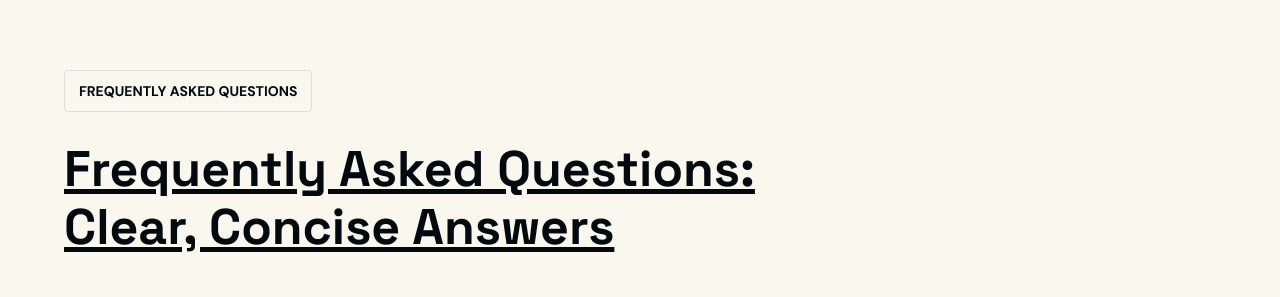
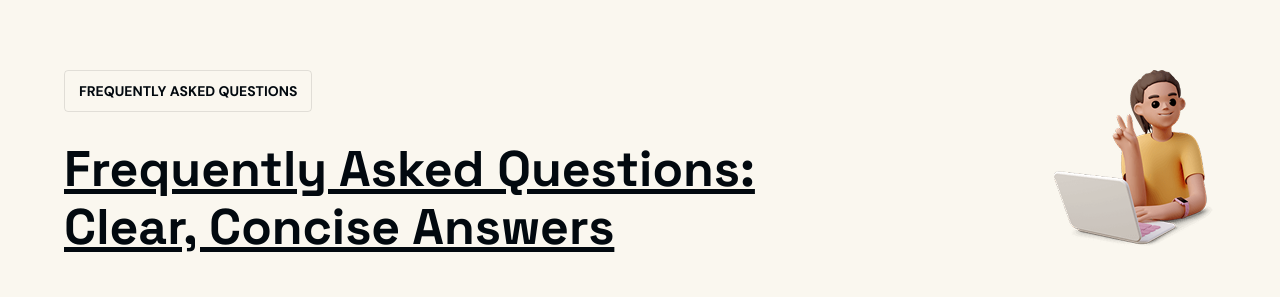
Before and after one commit to Mostofa-zaman/bitox-business-consulting-website, a Next.js app: page /faq in a window 1280 px wide. Shown: the part 160-457 px from the top of the page. Built offline with nearby package versions, Linux system fonts and the light colour scheme; no server answers.

Commit message:
feat: integrate headerimage into responsive FAQ heading

```diff
--- a/src/components/faqSection/FaqHeading.jsx
+++ b/src/components/faqSection/FaqHeading.jsx
@@ -1,8 +1,11 @@
-import React from 'react'
+import Image from "next/image";
+import allImages from "../helper/imageProvider";
 
 const FaqHeading = () => {
+  const { headerImg } = allImages.FaqSection;
+
   return (
-  <div className="flex flex-col gap-6 sm:flex-row sm:justify-between sm:items-start mb-8 sm:mb-10 md:mb-12 w-full overflow-hidden">
+    <div className="flex flex-col gap-6 sm:flex-row sm:justify-between sm:items-start mb-8 sm:mb-10 md:mb-12 w-full overflow-hidden">
       <div className="flex-1 min-w-0">
         <p className="text-sm font-bold w-fit uppercase text-[#02090f] leading-5 rounded-sm mb-5 sm:mb-6 md:mb-7 border border-[rgba(0,0,0,0.1)] py-2.5 px-3.5">
           Frequently asked questions
@@ -11,8 +14,18 @@ const FaqHeading = () => {
           Frequently Asked Questions: Clear, Concise Answers
         </h2>
       </div>
+
+      <div className="hidden sm:block w-[110px] h-[120px] md:w-[140px] md:h-[154px] lg:w-[162px] lg:h-[177px] shrink-0 overflow-hidden">
+        <Image
+          src={headerImg}
+          alt="Faq images"
+          width={162}
+          height={177}
+          className="object-cover rounded-lg w-full h-full"
+        />
       </div>
-  )
-}
+    </div>
+  );
+};
 
-export default FaqHeading
+export default FaqHeading;
```
